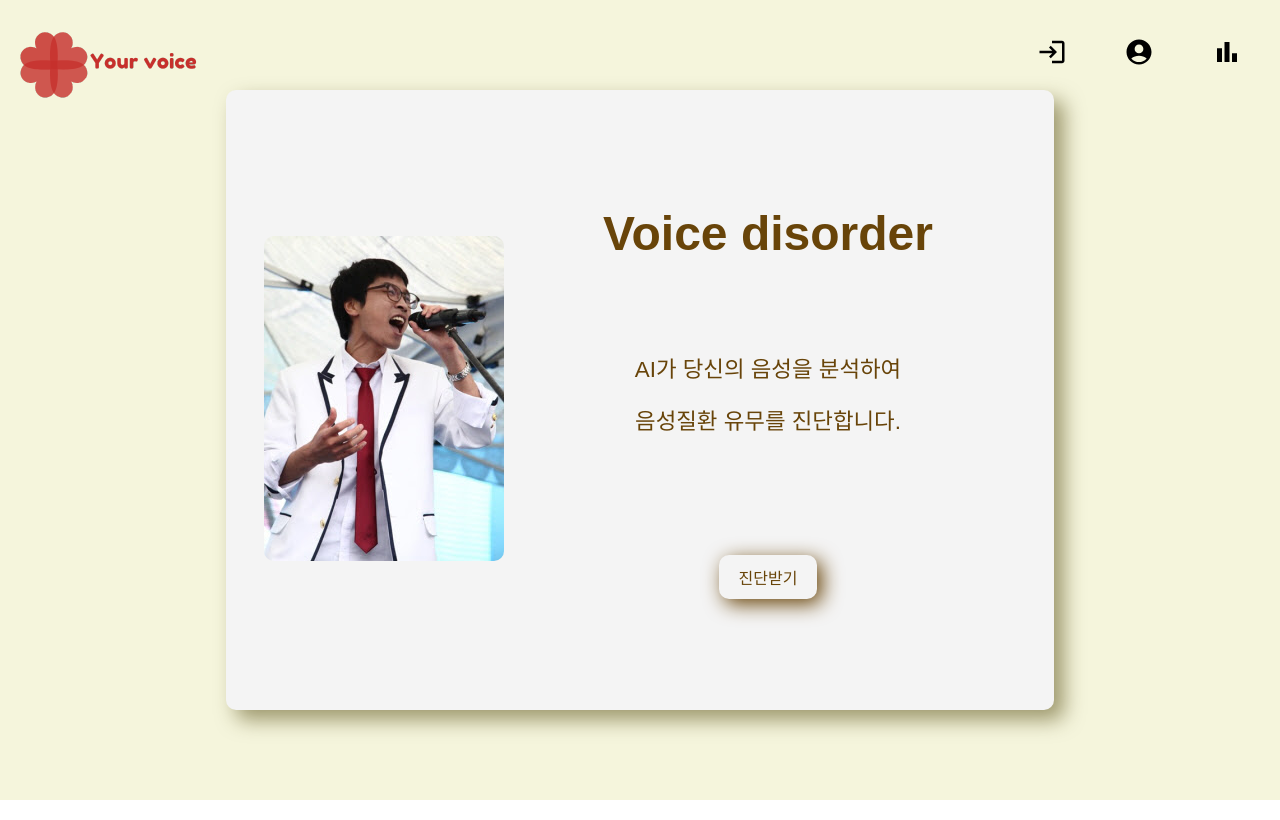
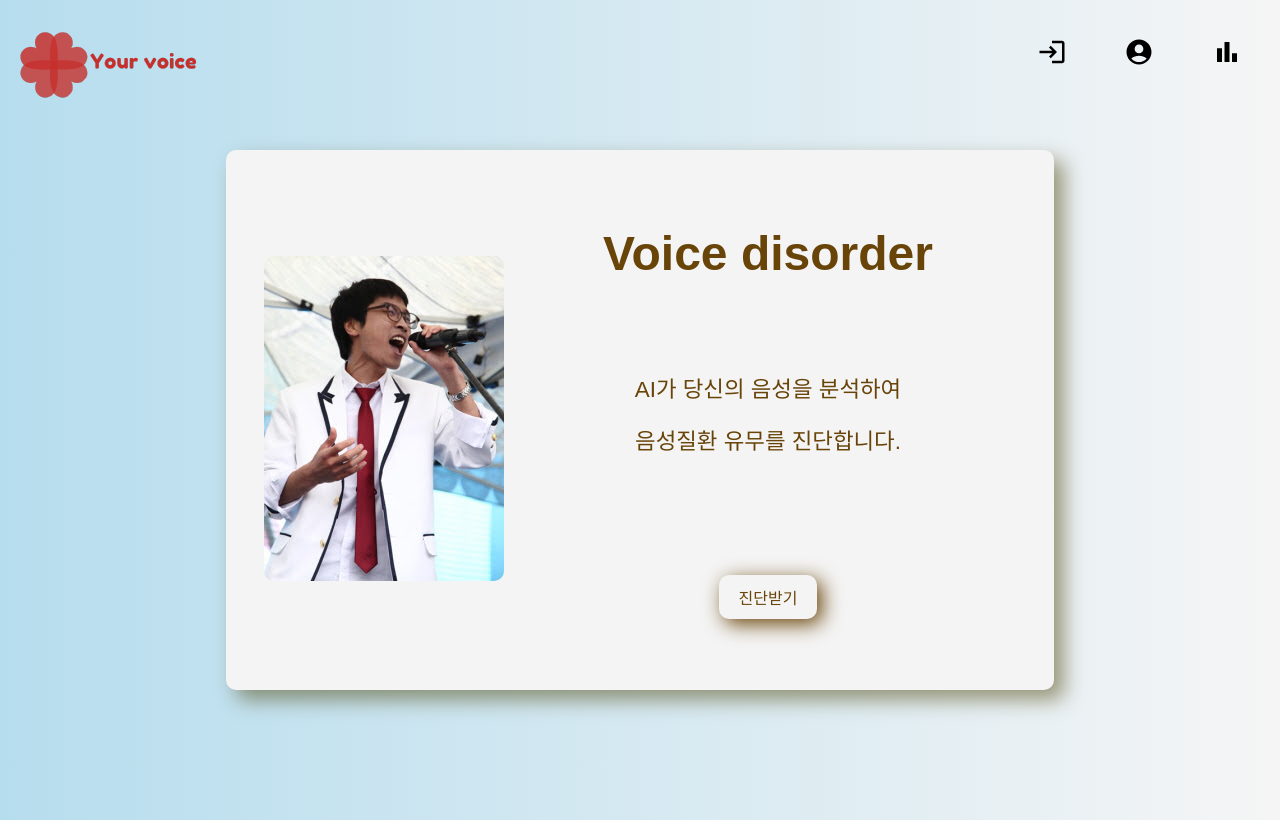
Before and after one commit to Soojong94/SilJeon, a React (Create React App) app in the folder your_voice/front/: page / in a window 1280 px wide. Built offline with nearby package versions, Linux system fonts and the light colour scheme.

Commit message:
호호 커밋

```diff
--- a/your_voice/front/src/NewMain/NewMainPg.css
+++ b/your_voice/front/src/NewMain/NewMainPg.css
@@ -7,22 +7,27 @@ body {
     width: 100vw;
     height: 100vh;
     display: flex;
+    margin: 20px 0 0 0 ;
+
     justify-content: center;
     align-items: center;
-    background-color: rgb(245, 245, 220);
+    background: linear-gradient(to right, #b6ddee, whitesmoke);
+  transition: background 0.3s ease;
+
 }
 
 .voice {
-    display: flex; /* 자식 요소들을 수평으로 배치 */
-    justify-content: space-between; /* 공간을 균등하게 배분 */
+    display: flex;
+    justify-content: space-between;
     align-items: center;
     width: 60%;
-    height: 70%;
+    height: 60%;
     background: #f4f4f4;
     padding: 30px;
     border-radius: 10px;
     box-shadow: 10px 10px 20px rgba(72, 62, 1, 0.5);
     text-align: center;
+
 }
 
 .MainImg {
```
